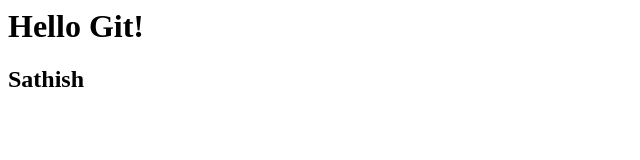
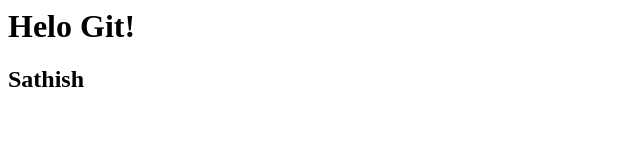
Before and after one commit to SATHISH28062004/REPO, a plain HTML site: page index.html in a window 1280 px wide. Shown: the full height of the page, 0-640 px from the left. Drawn offline with Linux system fonts and the light colour scheme.

Commit message:
Update index.html

```diff
--- a/index.html
+++ b/index.html
@@ -1,2 +1,2 @@
-<h1>Hello Git!</h1>
+<h1>Helo Git!</h1>
 <h2>Sathish</h2>
```
